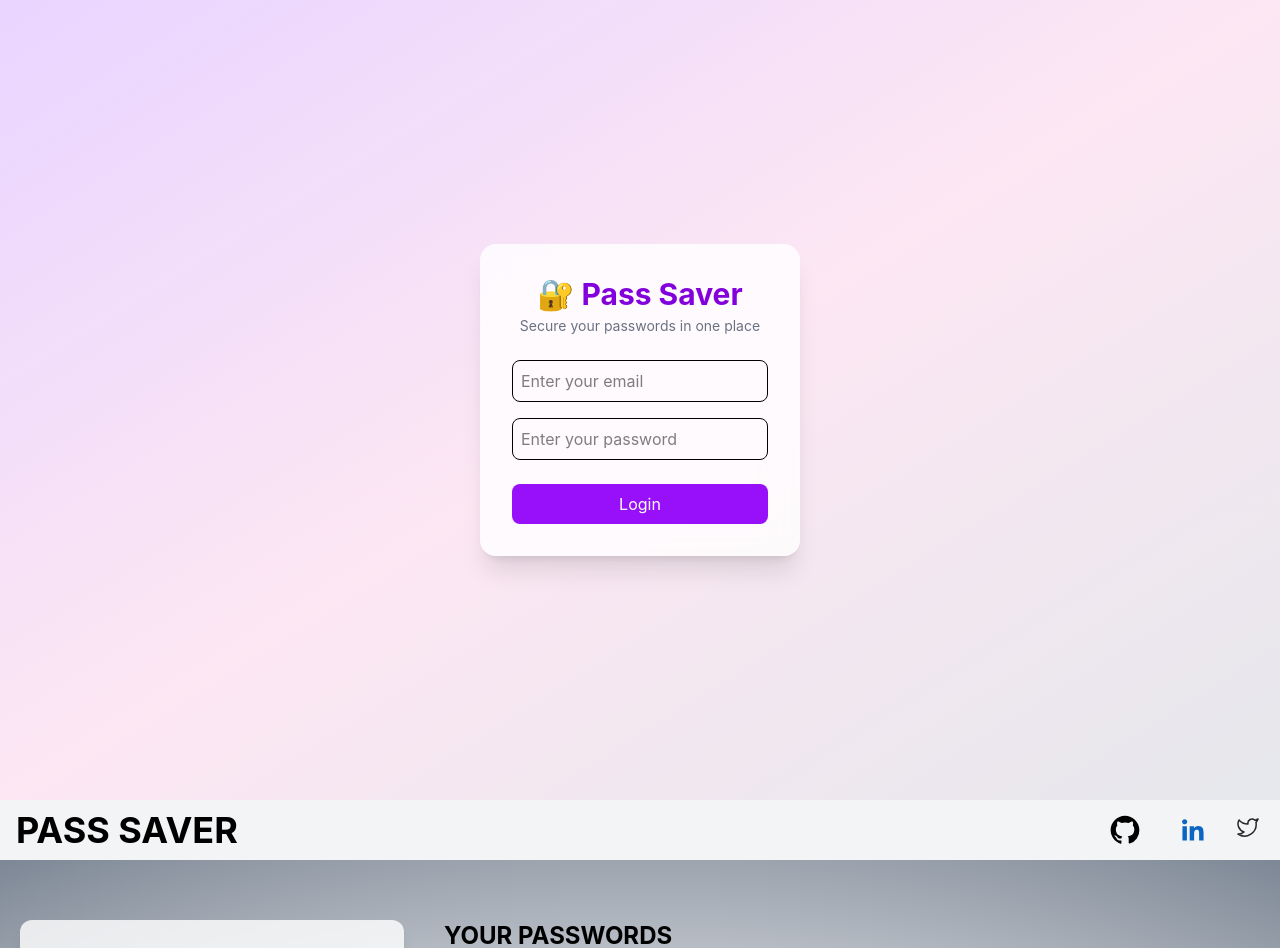
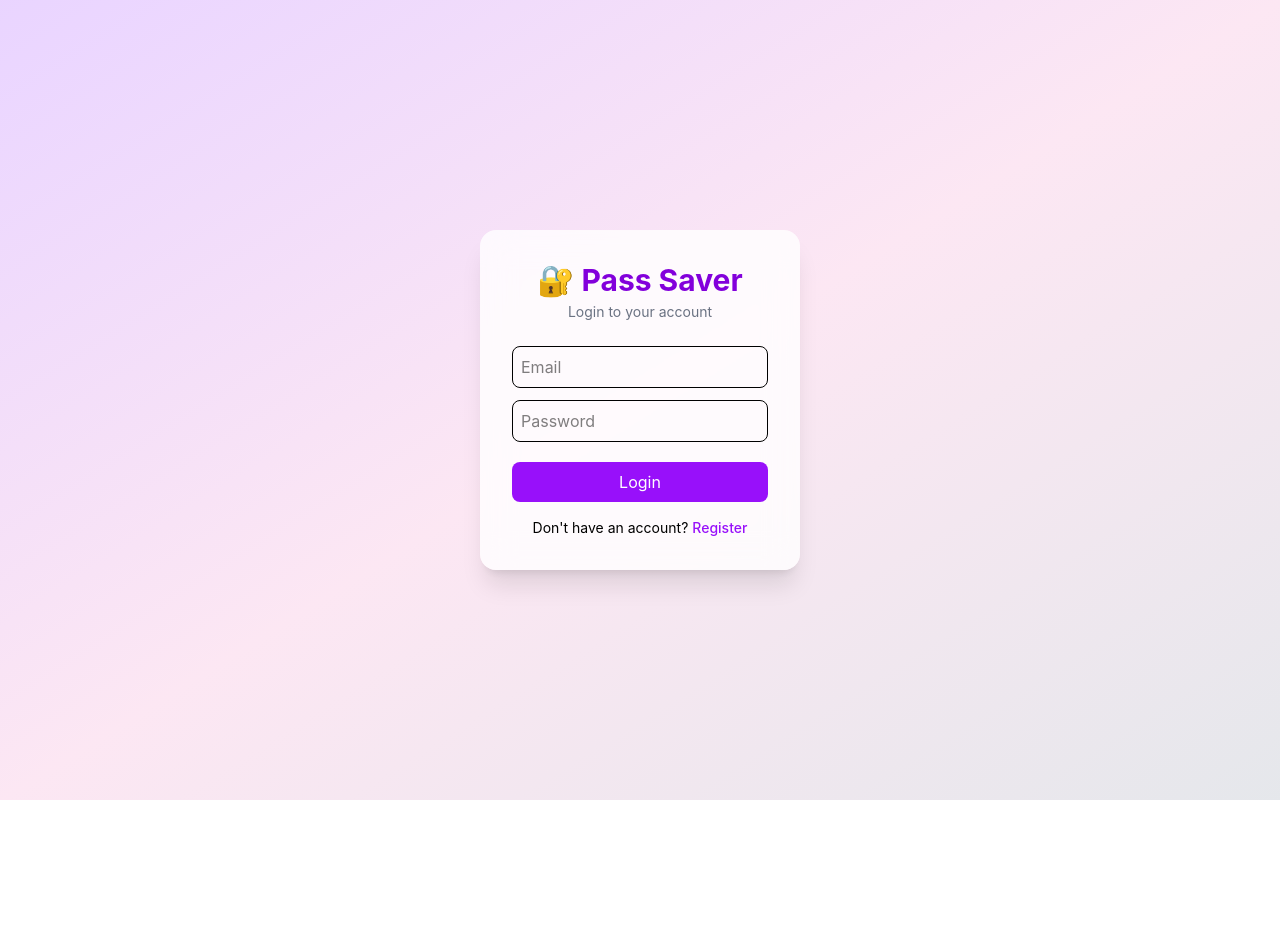
Before and after one commit to aarush0404/password-manager, a React (Vite) app: page / in a window 1280 px wide. Shown: the top 948 px of the page. After the commit the page ends 800 px from the top, so only its background shows below. Built offline with nearby package versions, Linux system fonts and the light colour scheme.

Commit message:
connected backend and frontend

```diff
--- a/src/App.jsx
+++ b/src/App.jsx
@@ -1,18 +1,15 @@
-import React from "react";
-import Navbar from "./components/Navbar"
+import { BrowserRouter, Routes, Route } from "react-router-dom";
+import Auth from "./components/Login";   // your login/register page
 import Manages from "./components/Manages";
-import Footer from "./components/Footer";
-import Login from "./components/login";
+
 function App() {
   return (
-    <>
-    <Login/>
-   <Navbar/>
-   <Manages/>
-   <Footer/>
- </>
-
-
+    <BrowserRouter>
+      <Routes>
+        <Route path="/" element={<Auth />} />
+        <Route path="/dashboard" element={<Manages />} />
+      </Routes>
+    </BrowserRouter>
   );
 }
 
--- a/src/components/login.jsx
+++ b/src/components/login.jsx
@@ -1,7 +1,10 @@
 import React, { useState } from "react";
 
-const Login = () => {
+const Auth = () => {
+  const [isLogin, setIsLogin] = useState(true);
+
   const [form, setForm] = useState({
+    username: "",
     email: "",
     password: ""
   });
@@ -10,14 +13,18 @@ const Login = () => {
     setForm({ ...form, [e.target.name]: e.target.value });
   };
 
-  const handleLogin = async () => {
-    if (!form.email || !form.password) {
+  const handleSubmit = async () => {
+    if (!form.email || !form.password || (!isLogin && !form.username)) {
       alert("Fill all fields");
       return;
     }
 
+    const url = isLogin
+      ? "http://localhost:5000/login"
+      : "http://localhost:5000/register";
+
     try {
-      const res = await fetch("http://localhost:5000/login", {
+      const res = await fetch(url, {
         method: "POST",
         headers: {
           "Content-Type": "application/json"
@@ -28,8 +35,13 @@ const Login = () => {
       const data = await res.json();
 
       if (res.ok) {
-        localStorage.setItem("token", data.token);
-        window.location.href = "/dashboard";
+        if (isLogin) {
+          localStorage.setItem("token", data.token);
+          window.location.href = "/dashboard";
+        } else {
+          alert("Registered successfully! Now login.");
+          setIsLogin(true);
+        }
       } else {
         alert(data.message);
       }
@@ -44,45 +56,68 @@ const Login = () => {
 
       <div className="bg-white/80 backdrop-blur-lg shadow-xl rounded-2xl p-8 w-80">
 
-        {/* Project Name */}
+        {/* Title */}
         <h1 className="text-3xl font-bold text-center text-purple-700 mb-1">
           🔐 Pass Saver
         </h1>
         <p className="text-center text-gray-500 mb-6 text-sm">
-          Secure your passwords in one place
+          {isLogin ? "Login to your account" : "Create a new account"}
         </p>
+
+        {/* Username (only for register) */}
+        {!isLogin && (
+          <input
+            type="text"
+            name="username"
+            placeholder="Username"
+            value={form.username}
+            onChange={handleChange}
+            className="w-full mb-3 p-2 border rounded-lg"
+          />
+        )}
 
         {/* Email */}
         <input
           type="email"
           name="email"
-          placeholder="Enter your email"
+          placeholder="Email"
           value={form.email}
           onChange={handleChange}
-          className="w-full mb-4 p-2 border rounded-lg focus:outline-none focus:ring-2 focus:ring-purple-400"
+          className="w-full mb-3 p-2 border rounded-lg"
         />
 
         {/* Password */}
         <input
           type="password"
           name="password"
-          placeholder="Enter your password"
+          placeholder="Password"
           value={form.password}
           onChange={handleChange}
-          className="w-full mb-6 p-2 border rounded-lg focus:outline-none focus:ring-2 focus:ring-purple-400"
+          className="w-full mb-5 p-2 border rounded-lg"
         />
 
         {/* Button */}
         <button
-          onClick={handleLogin}
+          onClick={handleSubmit}
           className="w-full bg-purple-600 text-white p-2 rounded-lg hover:bg-purple-700 transition"
         >
-          Login
+          {isLogin ? "Login" : "Register"}
         </button>
+
+        {/* Toggle */}
+        <p className="text-center mt-4 text-sm">
+          {isLogin ? "Don't have an account?" : "Already have an account?"}
+          <span
+            onClick={() => setIsLogin(!isLogin)}
+            className="text-purple-600 cursor-pointer ml-1 font-medium"
+          >
+            {isLogin ? "Register" : "Login"}
+          </span>
+        </p>
 
       </div>
     </div>
   );
 };
 
-export default Login;
+export default Auth;
```
